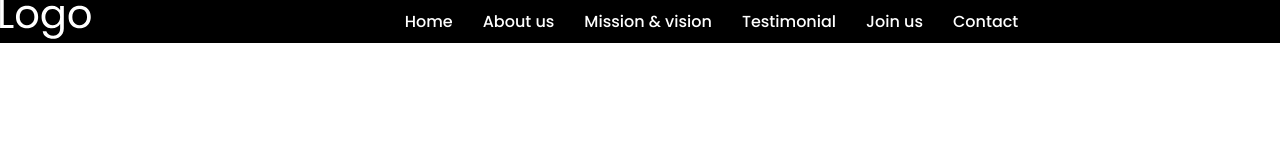
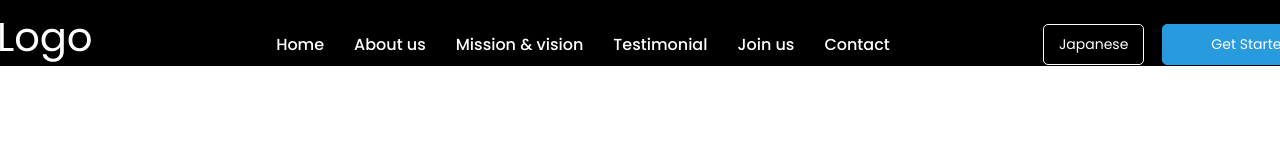
Before and after one commit to zahidhasanratan/SecondProjectPractice, a plain HTML site: page index.html in a window 1280 px wide. Shown: the top 160 px of the page. Drawn offline with Linux system fonts and the light colour scheme.

Commit message:
nav section done

```diff
--- a/css/style.css
+++ b/css/style.css
@@ -17,15 +17,31 @@ h1{
 }
 #navbar{
     background-color: black;
+    padding-top: 23px;
 }
 .navbar_parent{
     display: flex;
     justify-content: space-between;
     align-items: center;
 }
+.navbar_parent .logo{
+    width: 10%;
+}
+.navbar_parent .menu{
+    width: 60%;
+    text-align: center;
+}
+.navbar_parent .nav_buttons{
+    width: 23%;
+    display: flex;
+    justify-content: flex-end;
+    column-gap: 18px;
+}
+
 .menu ul{
     display: flex;
     column-gap: 30px;
+    justify-content: center;
 }
 .menu ul li a{
     color: white;
@@ -33,4 +49,43 @@ h1{
     font-size: 16px;
     line-height: 24px;
     font-family: "Poppins",serif;
+    transition: all linear 0.3s;
 }
+.menu ul li a:hover{
+color: #289BDE;
+}
+
+
+.nav_buttons{
+
+}
+.nav_buttons .nav_first_button{
+padding: 9px 15px;
+border: 1px solid #FFFFFF;
+border-radius: 5px;
+font-family: "Poppins",serif;
+font-size: 14px;
+font-weight: 4000;
+color: #FFFFFF;
+background-color: transparent;
+transition: all linear 0.3s;
+}
+.nav_buttons .nav_first_button:hover{
+background-color: #289BDE;
+}
+
+.nav_buttons .nav_second_button{
+    padding: 9px 48px;
+    border: 1px solid #289BDE;
+    border-radius: 5px;
+    font-family: "Poppins",serif;
+    font-size: 14px;
+    font-weight: 4000;
+    color: #FFFFFF;
+    background-color: #289BDE;
+    transition: all linear 0.3s;
+    }
+    .nav_buttons .nav_second_button:hover{
+     color: white;
+     background-color: transparent;
+    }
--- a/index.html
+++ b/index.html
@@ -20,7 +20,6 @@
   </head>
   <body>
     <!---- Navbar Part Start ----->
-
     <nav id="navbar">
       <div class="container">
         <div class="navbar_parent">
@@ -37,15 +36,23 @@
               <li><a href="#">Contact</a></li>
             </ul>
           </div>
-          <div class="nav_buttons">3</div>
+          <div class="nav_buttons">
+            <button class="nav_first_button">Japanese</button>
+            <button class="nav_second_button">Get Started</button>
+          </div>
         </div>
       </div>
     </nav>
-
     <!---- Navbar Part End ----->
 
-    <!---- Navbar Part Start ----->
+    <!---- Banner Part Start ----->
+    <section id="banner">
 
-    <!---- Navbar Part End ----->
+    </section>
+    <!---- Banner Part End ----->
+
+    <!---- Banner Part Start ----->
+
+    <!---- Banner Part End ----->
   </body>
 </html>
```
